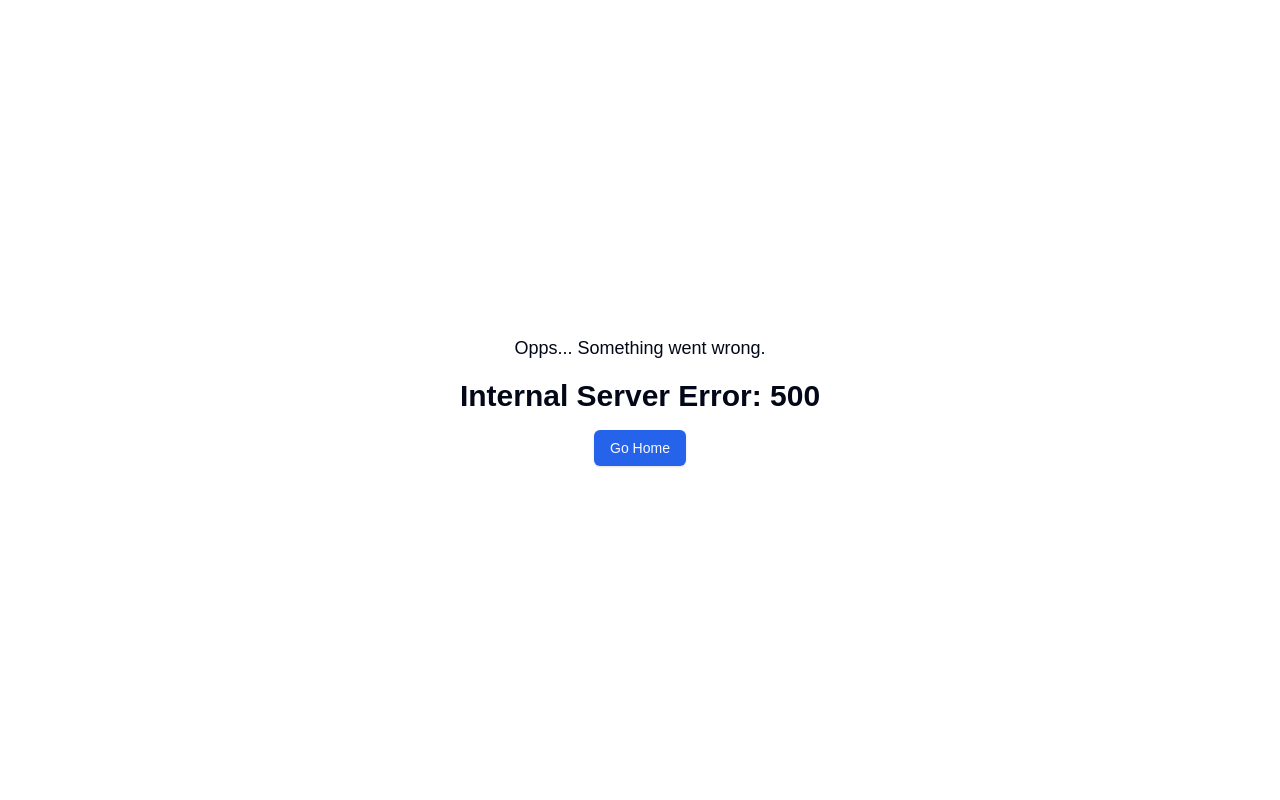
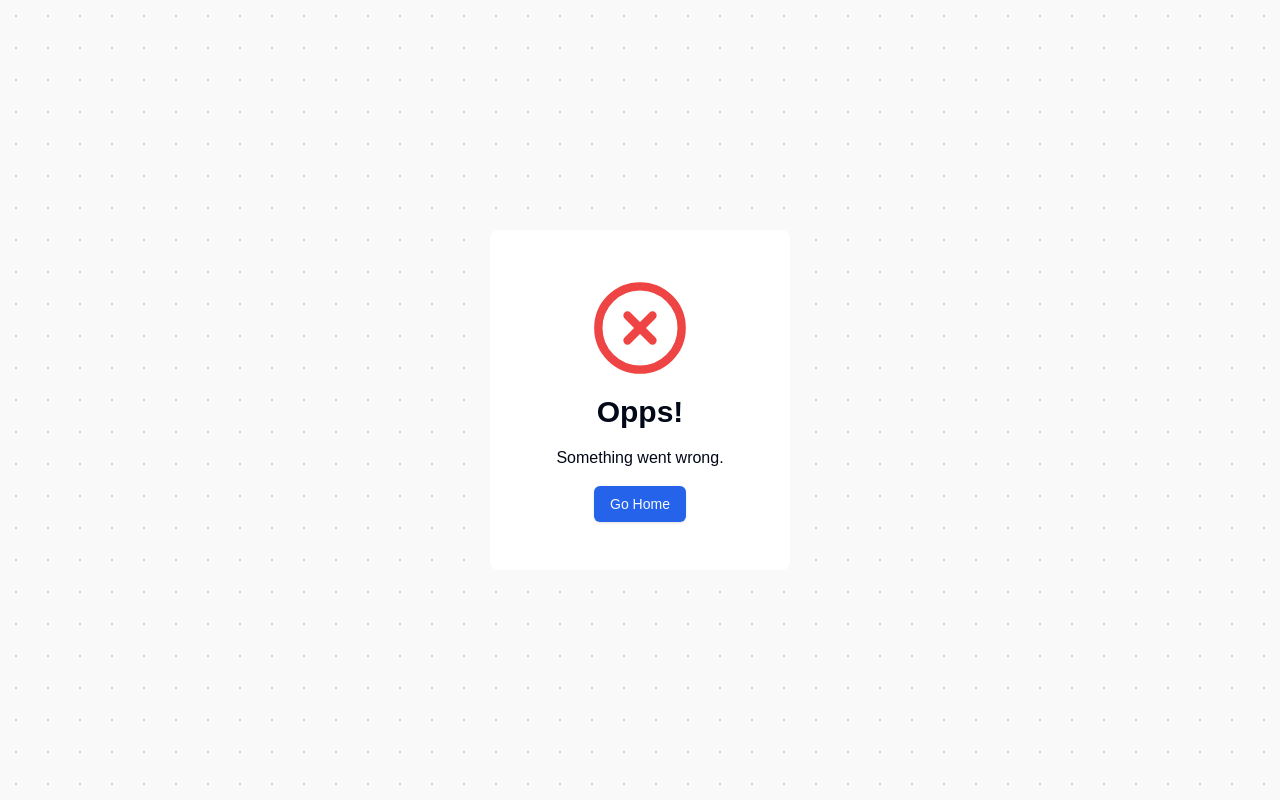
Before and after one commit to nainghtetlinn/welcome-vote, a Next.js app: page /error in a window 1280 px wide. Built offline with nearby package versions, Linux system fonts and the light colour scheme.

Commit message:
minor ui changes

```diff
--- a/src/app/error/page.tsx
+++ b/src/app/error/page.tsx
@@ -1,14 +1,23 @@
+import { CircleX } from 'lucide-react'
+
 import Link from 'next/link'
 import { Button } from '@/components/ui/button'
 
 const Error = () => {
   return (
-    <div className='flex flex-col items-center justify-center gap-4 h-screen'>
-      <h3 className='text-lg'>Opps... Something went wrong.</h3>
-      <h1 className='font-bold text-3xl'>Internal Server Error: 500</h1>
-      <Button asChild>
-        <Link href='/'>Go Home</Link>
-      </Button>
+    <div className='flex items-center justify-center h-screen'>
+      <div className='bg'></div>
+      <div className='flex flex-col items-center gap-4 bg-white rounded-lg p-12 w-[300px] text-center'>
+        <CircleX
+          size={100}
+          className='text-red-500'
+        />
+        <h1 className='font-bold text-3xl'>Opps!</h1>
+        <h5>Something went wrong.</h5>
+        <Button asChild>
+          <Link href='/'>Go Home</Link>
+        </Button>
+      </div>
     </div>
   )
 }
--- a/src/app/event/[id]/_components/header.tsx
+++ b/src/app/event/[id]/_components/header.tsx
@@ -1,6 +1,6 @@
 const Header = ({ id }: { id: string }) => {
   return (
-    <header className='p-4 border-b'>
+    <header className='p-4 border-b bg-card'>
       <h5 className='text-center text-primary font-bold text-lg'>
         IT Welcome Voter | {id}
       </h5>
--- a/src/app/event/[id]/layout.tsx
+++ b/src/app/event/[id]/layout.tsx
@@ -10,10 +10,13 @@ const EventLayout = async ({
   const { id } = await params
 
   return (
-    <main className='container mx-auto max-w-screen-lg'>
-      <Header id={id} />
-      {children}
-    </main>
+    <>
+      <div className='bg'></div>
+      <main className='container mx-auto max-w-screen-lg'>
+        <Header id={id} />
+        {children}
+      </main>
+    </>
   )
 }
 
--- a/src/app/event/[id]/page.tsx
+++ b/src/app/event/[id]/page.tsx
@@ -24,10 +24,8 @@ const Vote = async ({ params }: { params: Promise<{ id: string }> }) => {
 
   return (
     <>
-      <section className='border-b py-4 px-2 mb-4 space-y-2'>
-        <h3 className='font-bold text-xl'>
-          Your <span className='text-primary text-2xl underline'>Votes</span>
-        </h3>
+      <section className='py-4 px-2 mb-4 space-y-2'>
+        <h3 className='font-bold text-2xl'>Your Votes</h3>
         <MyVotes />
         <div className='flex justify-end'>
           <SubmitBtn eventId={event.data.id} />
@@ -36,15 +34,11 @@ const Vote = async ({ params }: { params: Promise<{ id: string }> }) => {
 
       <section className='py-4 pl-2 space-y-6'>
         <div>
-          <h3 className='font-bold text-2xl text-primary mb-2'>
-            Queen / Princess
-          </h3>
+          <h3 className='font-bold text-2xl mb-2'>Queen / Princess</h3>
           <CandidatesCarousel candidates={females} />
         </div>
         <div>
-          <h3 className='font-bold text-2xl text-primary mb-2'>
-            King / Prince
-          </h3>
+          <h3 className='font-bold text-2xl mb-2'>King / Prince</h3>
           <CandidatesCarousel candidates={males} />
         </div>
       </section>
--- a/src/app/globals.css
+++ b/src/app/globals.css
@@ -74,3 +74,13 @@ body {
     @apply bg-background text-foreground;
   }
 }
+
+@layer utilities {
+  .bg {
+    @apply bg-primary opacity-50 fixed inset-0 -z-10;
+
+    background-image: radial-gradient(#6aaee5 1.5px, #f4f4f4 1.5px);
+    background-size: 32px 32px;
+    background-color: #f4f4f4;
+  }
+}
--- a/src/app/success/page.tsx
+++ b/src/app/success/page.tsx
@@ -1,9 +1,17 @@
+import { CircleCheck } from 'lucide-react'
+
 const Success = () => {
   return (
-    <div className='flex flex-col items-center justify-center h-screen'>
-      <h1 className='font-bold text-3xl'>
-        Your votes are successfully submitted!
-      </h1>
+    <div className='flex items-center justify-center h-screen'>
+      <div className='bg'></div>
+      <div className='flex flex-col items-center gap-4 bg-white rounded-lg p-12 w-[300px] text-center'>
+        <CircleCheck
+          size={100}
+          className='text-green-500'
+        />
+        <h1 className='font-bold text-3xl'>Success!</h1>
+        <h5>Your votes are successfully submitted.</h5>
+      </div>
     </div>
   )
 }
```
